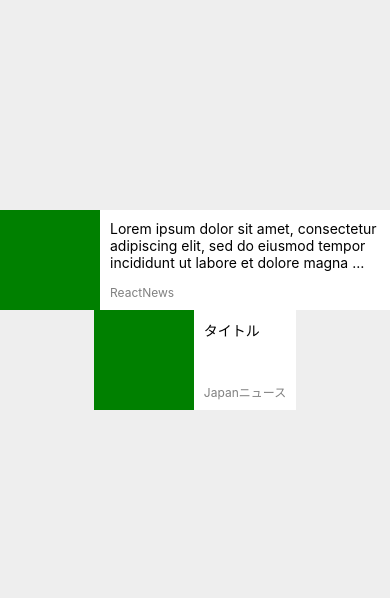
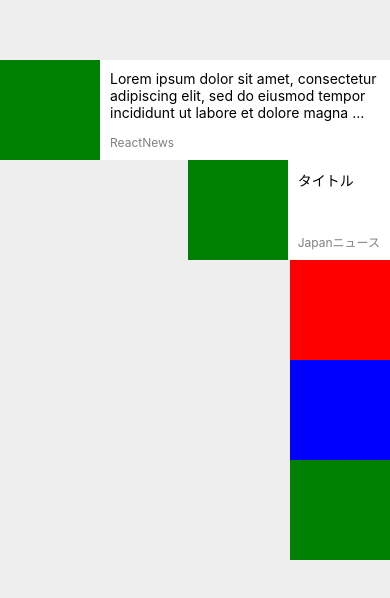
Before and after one commit to nonoshtia4/news-app-v2, a React Native app in the folder news-app/: screen / in a window 390 px wide. Shown: the part 112-710 px from the top of the page. Built offline with nearby package versions, Linux system fonts and the light colour scheme.

Commit message:
change flex-direction

```diff
--- a/news-app/App.js
+++ b/news-app/App.js
@@ -1,5 +1,5 @@
 import { StatusBar } from "expo-status-bar";
-import { StyleSheet, Image, View, Text } from "react-native";
+import { StyleSheet, Image, View, Text, SafeAreaView } from "react-native";
 import { ListItem } from "./components/ListItem";
 
 export default function App() {
@@ -16,6 +16,9 @@ export default function App() {
         author="Japanニュース"
       />
       <StatusBar style="auto" />
+      <View style={[styles.box, { backgroundColor: "red" }]} />
+      <View style={[styles.box, { backgroundColor: "blue" }]} />
+      <View style={[styles.box, { backgroundColor: "green" }]} />
     </View>
   );
 }
@@ -23,8 +26,13 @@ export default function App() {
 const styles = StyleSheet.create({
   container: {
     flex: 1,
+    flexDirection: "column",
     backgroundColor: "#eee",
-    alignItems: "center",
+    alignItems: "flex-end",
     justifyContent: "center",
   },
+  box: {
+    width: 100,
+    height: 100,
+  },
 });
```
